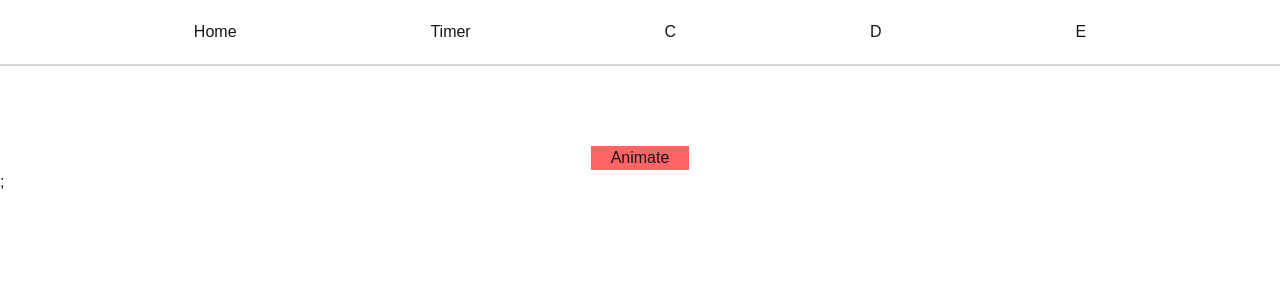
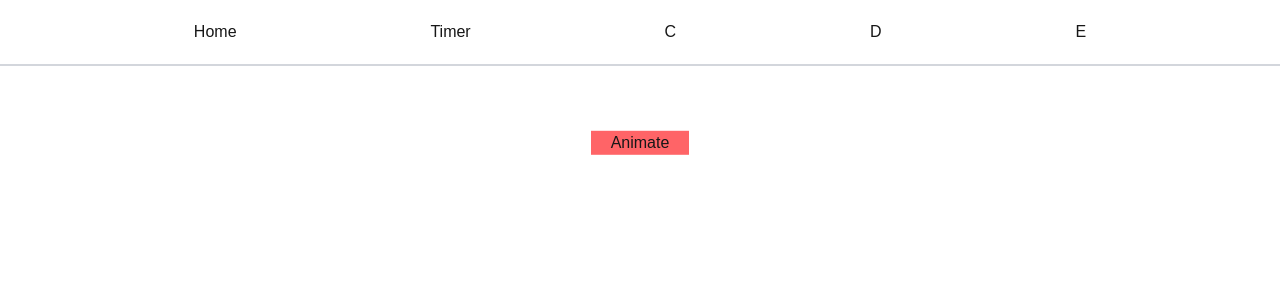
Before and after one commit to josholadunni/animejs-practice, a Next.js app: page /animate in a window 1280 px wide. Shown: the top 300 px of the page. Built offline with nearby package versions, Linux system fonts and the light colour scheme.

Commit message:
Created initial animation

```diff
--- a/src/app/animate/page.tsx
+++ b/src/app/animate/page.tsx
@@ -1,13 +1,33 @@
-import React from "react";
+"use client";
+import React, { useRef, useEffect } from "react";
 import { animate } from "animejs";
 
 export default function Animate() {
+  const boxRef = useRef<HTMLDivElement | null>(null);
+
+  useEffect(() => {
+    if (boxRef.current) {
+      animate(boxRef.current, {
+        y: [
+          { to: "-2.75rem", ease: "inBack", duration: "600" },
+          { to: 0, ease: "inOutElastic", duration: 800, delay: 100 },
+        ],
+        rotate: {},
+        ease: "inOutCirc",
+        loopDelay: 1000,
+        loop: true,
+      });
+    }
+  }, []);
+
   return (
     <div className="w-full">
-      <div className="anim-box bg-red-400 w-fit px-5 mx-auto mt-20">
+      <div
+        ref={boxRef}
+        className="anim-box bg-red-400 w-fit px-5 mx-auto mt-20"
+      >
         Animate
       </div>
-      ;
     </div>
   );
 }
```
